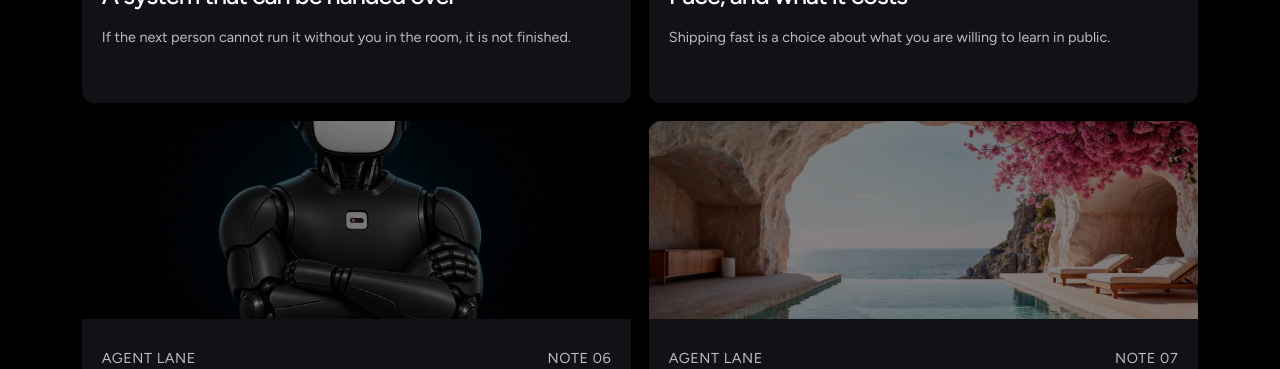
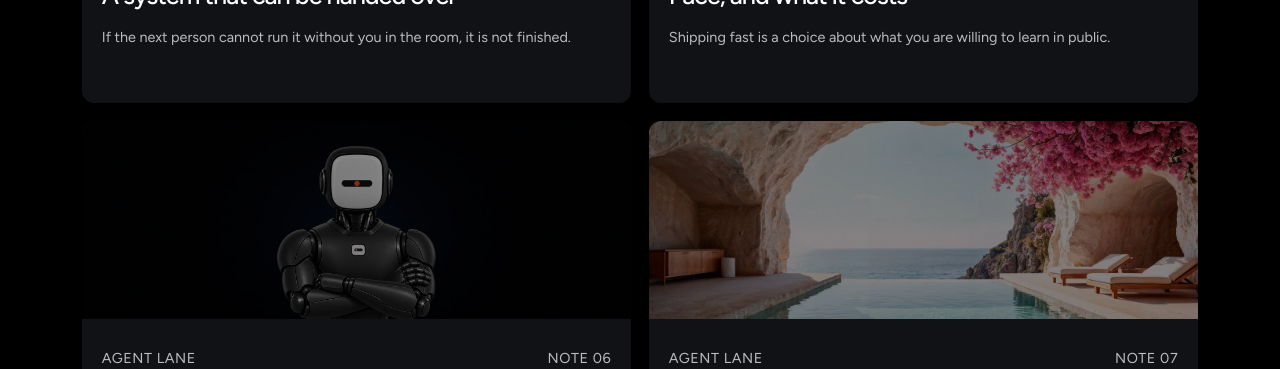
Before and after one commit to botlaneio/bot-studio, a Next.js app: page /echoes in a window 1280 px wide. Shown: the part 1960-2329 px from the top of the page. Built offline with nearby package versions, Linux system fonts and the light colour scheme; no server answers; a web font is replaced by a local one.

Commit message:
Reframe the Notes before the build cover.

```diff
--- a/src/app/echoes/echoes.ts
+++ b/src/app/echoes/echoes.ts
@@ -55,7 +55,7 @@ export const ECHOES: Echo[] = [
     title: "Notes before the build",
     excerpt: "Write the constraints down before the interface starts agreeing with everyone.",
     note: "Note 06",
-    image: "/echoes/before-the-build.jpg",
+    image: "/echoes/before-the-build-v2.jpg",
   },
   {
     id: "after-launch",
```
Also changed, not shown: public/echoes/before-the-build-v2.jpg (added), public/echoes/before-the-build.jpg (deleted).
